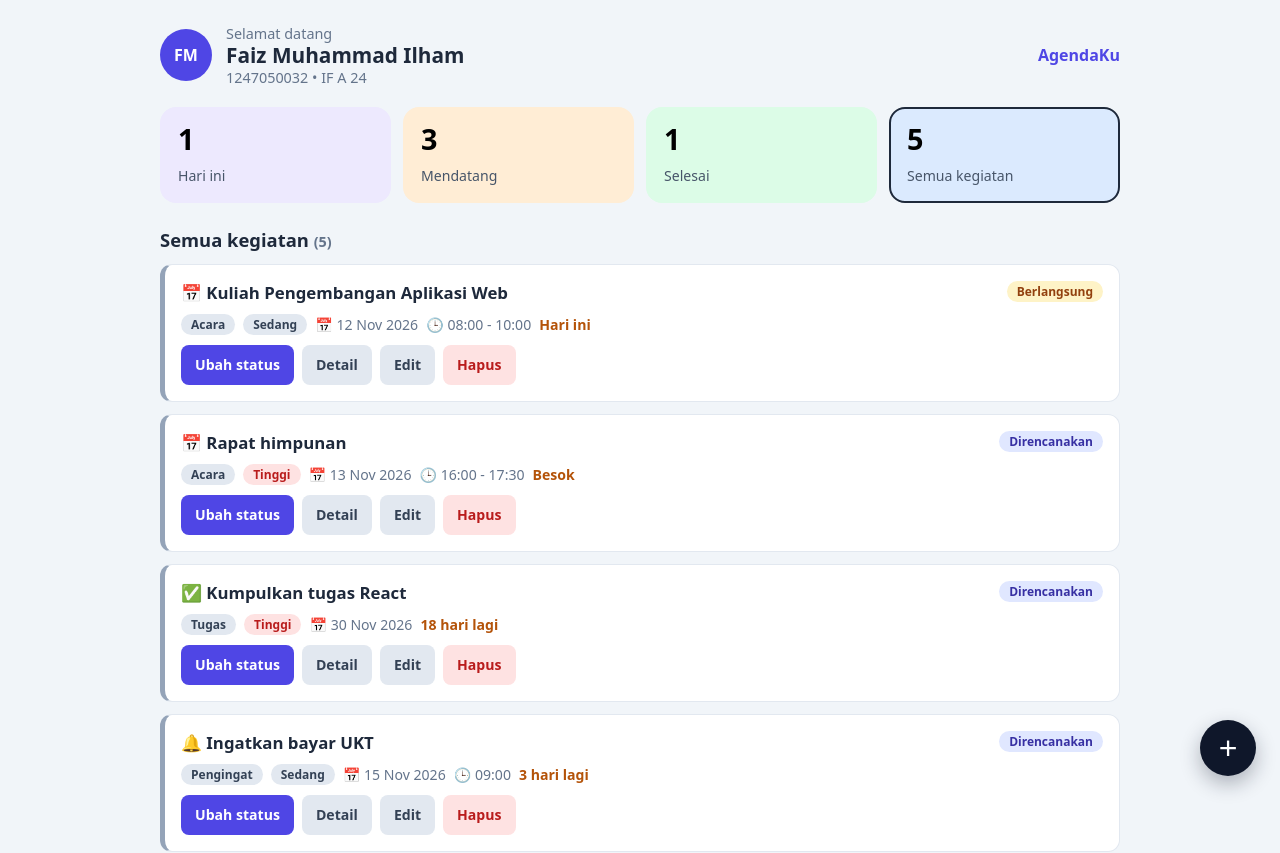
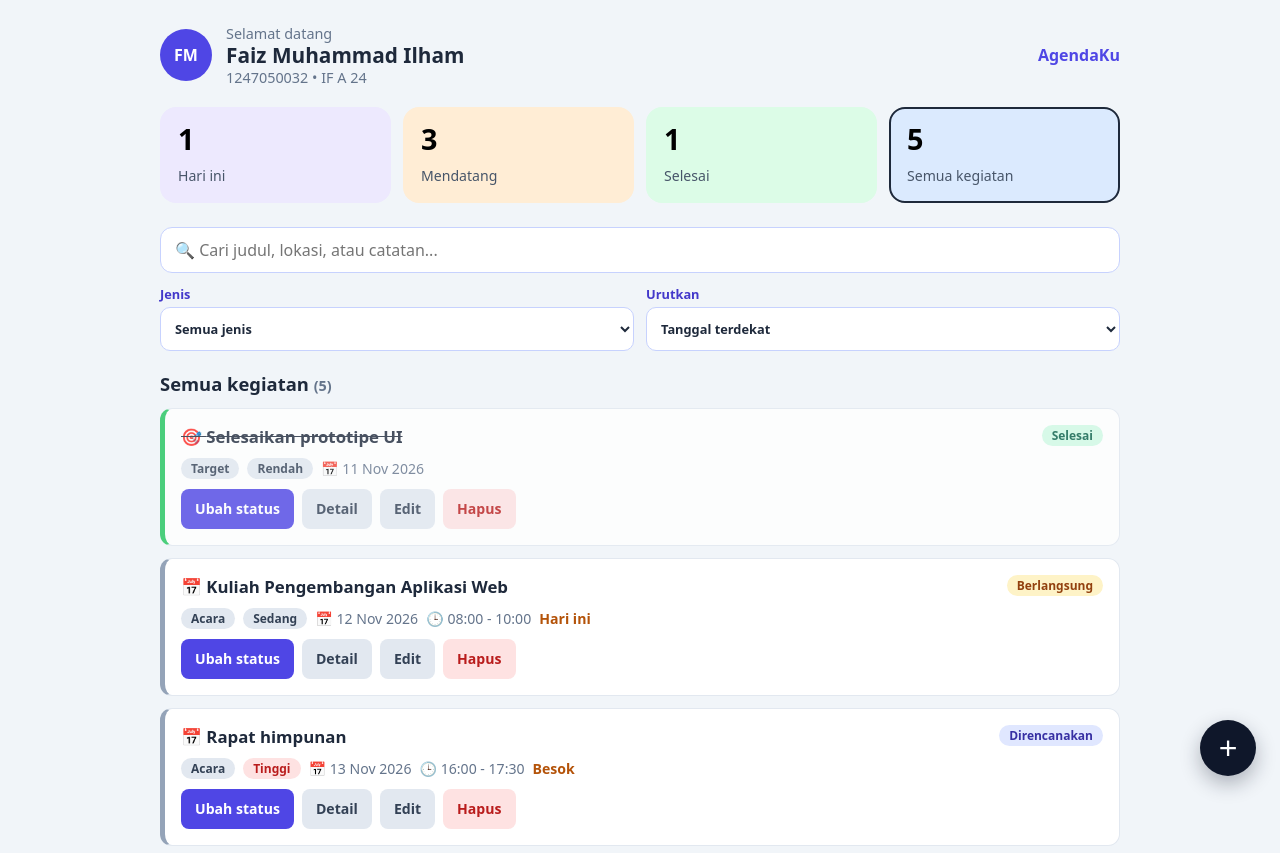
Before and after one commit to faizmmly/Aplikasi-Daftar-Kegiatan, a React (Vite) app: page / in a window 1280 px wide. Shown: the top 853 px of the page. Built offline with nearby package versions, Linux system fonts and the light colour scheme.

Commit message:
feat: hubungkan filter, urutan, konfirmasi, dan toast ke App

```diff
--- a/src/App.tsx
+++ b/src/App.tsx
@@ -1,14 +1,17 @@
-import { useState } from "react";
-import type { Activity, ActivityInput, OverviewFilter, Status } from "./types";
+import { useCallback, useState } from "react";
+import type { Activity, ActivityInput, KindFilter, OverviewFilter, SortBy, Status } from "./types";
 import { STATUSES } from "./types";
 import { useLocalStorage } from "./hooks/useLocalStorage";
 import { addDays, todayStr } from "./utils/date";
-import { countBy, matchesOverview } from "./utils/filter";
+import { comparators, countBy, matchesOverview, matchesQuery, sortItems } from "./utils/filter";
 import Header from "./components/Header";
 import OverviewCards from "./components/OverviewCard";
+import FilterBar from "./components/FilterBar";
 import ActivityList from "./components/ActivityList";
 import ActivityForm from "./components/ActivityForm";
+import ConfirmModal from "./components/ConfirmModal";
 import Modal from "./components/Modal";
+import Toast from "./components/Toast";
 
 const sample = (): Activity[] => {
   const t = todayStr();
@@ -32,11 +35,30 @@ function nextStatus(s: Status): Status {
   return STATUSES[(STATUSES.indexOf(s) + 1) % STATUSES.length];
 }
 
+interface ToastState {
+  id: number;
+  message: string;
+  tone: "success" | "danger";
+}
+
 function App() {
   const [activities, setActivities] = useLocalStorage<Activity[]>("agendaku-v2", sample());
-  const [filter, setFilter] = useState<OverviewFilter>("semua");
+
+  // State tampilan
+  const [overview, setOverview] = useState<OverviewFilter>("semua");
+  const [kind, setKind] = useState<KindFilter>("Semua");
+  const [query, setQuery] = useState("");
+  const [sort, setSort] = useState<SortBy>("tanggal");
+
+  // State form, konfirmasi, dan notifikasi
   const [formOpen, setFormOpen] = useState(false);
   const [editing, setEditing] = useState<Activity | null>(null);
+  const [pendingDelete, setPendingDelete] = useState<Activity | null>(null);
+  const [toast, setToast] = useState<ToastState | null>(null);
+
+  const notify = (message: string, tone: "success" | "danger" = "success") =>
+    setToast({ id: Date.now(), message, tone });
+  const closeToast = useCallback(() => setToast(null), []);
 
   const openAdd = () => {
     setEditing(null);
@@ -54,18 +76,39 @@ function App() {
   const handleSubmit = (input: ActivityInput) => {
     if (editing) {
       setActivities(activities.map((a) => (a.id === editing.id ? { ...a, ...input } : a)));
+      notify("Kegiatan diperbarui");
     } else {
       setActivities([{ id: Date.now(), status: "Direncanakan", ...input }, ...activities]);
+      notify("Kegiatan ditambahkan");
     }
     closeForm();
   };
 
-  const handleNextStatus = (id: number) =>
-    setActivities(activities.map((a) => (a.id === id ? { ...a, status: nextStatus(a.status) } : a)));
+  const handleNextStatus = (id: number) => {
+    const target = activities.find((a) => a.id === id);
+    if (!target) return;
+    const next = nextStatus(target.status);
+    setActivities(activities.map((a) => (a.id === id ? { ...a, status: next } : a)));
+    notify(`Status diubah menjadi ${next}`);
+  };
 
-  const handleDelete = (id: number) =>
-    setActivities(activities.filter((a) => a.id !== id));
+  const requestDelete = (id: number) =>
+    setPendingDelete(activities.find((a) => a.id === id) ?? null);
 
+  const confirmDelete = () => {
+    if (!pendingDelete) return;
+    setActivities(activities.filter((a) => a.id !== pendingDelete.id));
+    setPendingDelete(null);
+    notify("Kegiatan dihapus", "danger");
+  };
+
+  const resetFilters = () => {
+    setOverview("semua");
+    setKind("Semua");
+    setQuery("");
+  };
+
+  // Nilai turunan: dihitung dari state, tidak disimpan terpisah
   const counts: Record<OverviewFilter, number> = {
     "hari-ini": countBy(activities, (a) => matchesOverview(a, "hari-ini")),
     mendatang: countBy(activities, (a) => matchesOverview(a, "mendatang")),
@@ -73,20 +116,39 @@ function App() {
     semua: activities.length,
   };
 
-  const visible = activities.filter((a) => matchesOverview(a, filter));
+  const filtered = activities.filter(
+    (a) =>
+      matchesOverview(a, overview) &&
+      (kind === "Semua" || a.kind === kind) &&
+      matchesQuery(a, query),
+  );
+  const visible = sortItems(filtered, comparators[sort]);
+  const hasActive = overview !== "semua" || kind !== "Semua" || query.trim() !== "";
 
-    return (
+  return (
     <div className="container">
       <Header name="Faiz Muhammad Ilham" nim="1247050032" kelas="IF A 24" />
-      <OverviewCards counts={counts} active={filter} onSelect={setFilter} />
+      <OverviewCards counts={counts} active={overview} onSelect={setOverview} />
+
+      <FilterBar
+        query={query}
+        onQueryChange={setQuery}
+        kind={kind}
+        onKindChange={setKind}
+        sort={sort}
+        onSortChange={setSort}
+        hasActive={hasActive}
+        onReset={resetFilters}
+      />
+
       <h2 className="section-title">
-        {TITLES[filter]} <span className="muted">({visible.length})</span>
+        {TITLES[overview]} <span className="muted">({visible.length})</span>
       </h2>
       <ActivityList
         activities={visible}
         onNextStatus={handleNextStatus}
         onEdit={openEdit}
-        onDelete={handleDelete}
+        onDelete={requestDelete}
       />
 
       <button type="button" className="fab" aria-label="Tambah kegiatan" onClick={openAdd}>
@@ -103,6 +165,19 @@ function App() {
           />
         </Modal>
       )}
+
+      {pendingDelete && (
+        <ConfirmModal
+          title="Hapus kegiatan?"
+          message={`"${pendingDelete.title}" akan dihapus dan tidak bisa dikembalikan.`}
+          onConfirm={confirmDelete}
+          onCancel={() => setPendingDelete(null)}
+        />
+      )}
+
+      {toast && (
+        <Toast key={toast.id} message={toast.message} tone={toast.tone} onClose={closeToast} />
+      )}
     </div>
   );
 }
```
